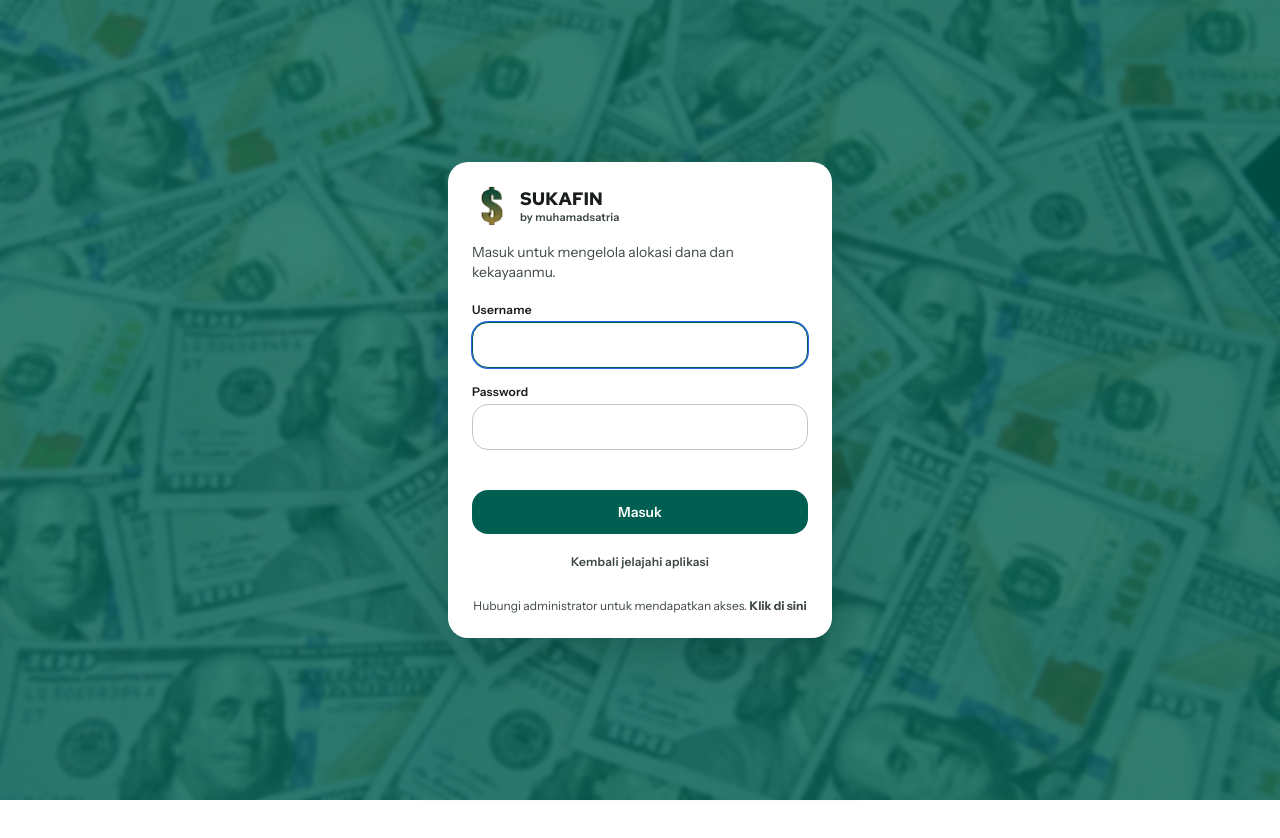
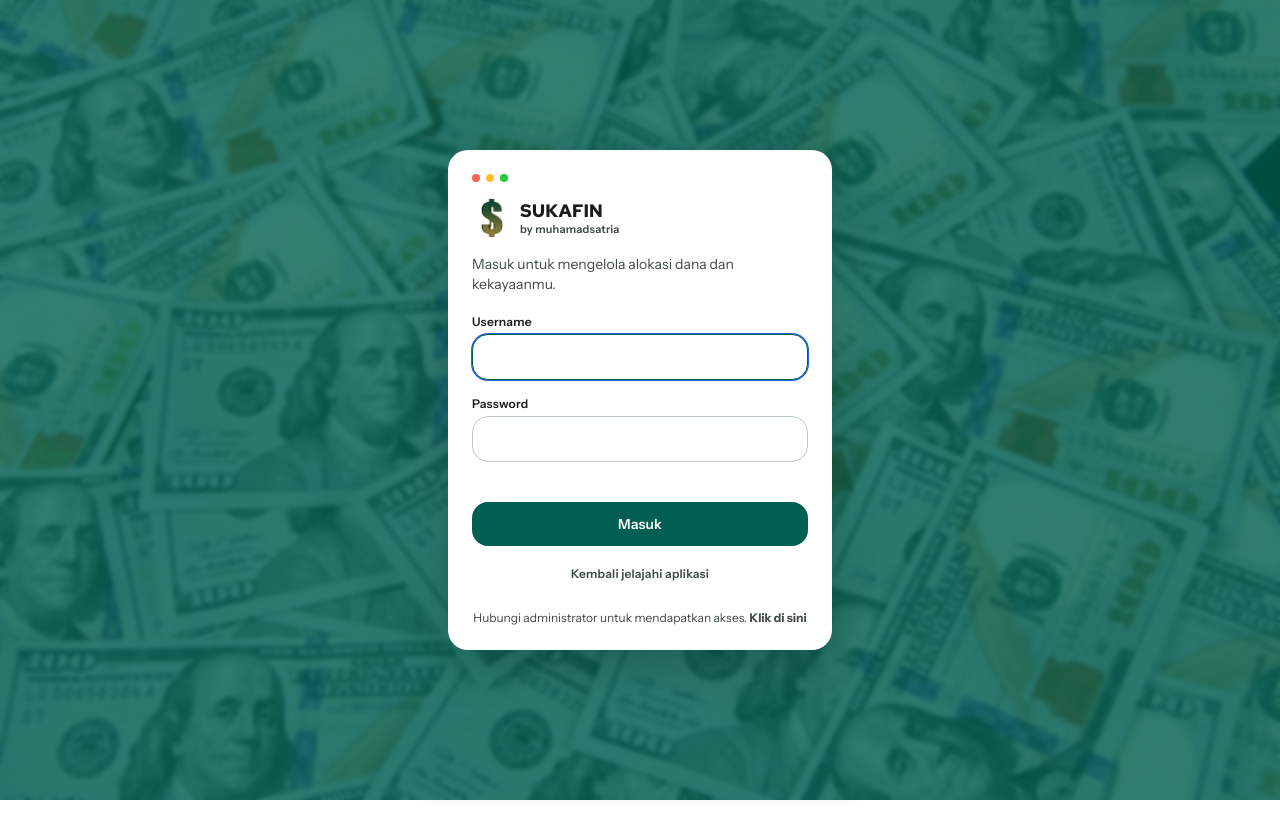
Before and after one commit to muhamadsatria-id/sukafin, a website: page index.html in a window 1280 px wide. Both pictures are taken after a click on the button "Masuk atau kelola profil". Drawn offline with nearby package versions, Linux system fonts and the light colour scheme.

Commit message:
sadadada

```diff
--- a/index.html
+++ b/index.html
@@ -84,6 +84,11 @@ if (typeof module !== 'undefined') module.exports = globalThis.tailwind.config;
   <div id="login-overlay" hidden class="fixed inset-0 z-50 flex items-center justify-center bg-[url('bg-login.webp')] bg-cover bg-center bg-no-repeat p-gutter-lg" role="dialog" aria-modal="true" aria-labelledby="login-title">
     <div class="absolute inset-0 bg-light-primary/80 backdrop-blur-[2px]" aria-hidden="true"></div>
     <form id="login-form" class="relative z-10 w-full max-w-sm rounded-xl bg-light-surface-container-lowest p-gutter-xl shadow-[0_16px_48px_-8px_rgba(0,40,32,0.35)]">
+      <div class="mb-gutter-md flex items-center gap-1.5" aria-hidden="true">
+        <span class="h-2 w-2 rounded-full bg-[#FF5F57]"></span>
+        <span class="h-2 w-2 rounded-full bg-[#FEBC2E]"></span>
+        <span class="h-2 w-2 rounded-full bg-[#28C840]"></span>
+      </div>
       <div class="mb-gutter-md flex items-center gap-gutter-sm">
         <img src="logo.png" alt="Sukafin" class="h-10 w-10 shrink-0 object-contain">
         <div>
```
Also changed, not shown: login.html (+5 -0 lines).
